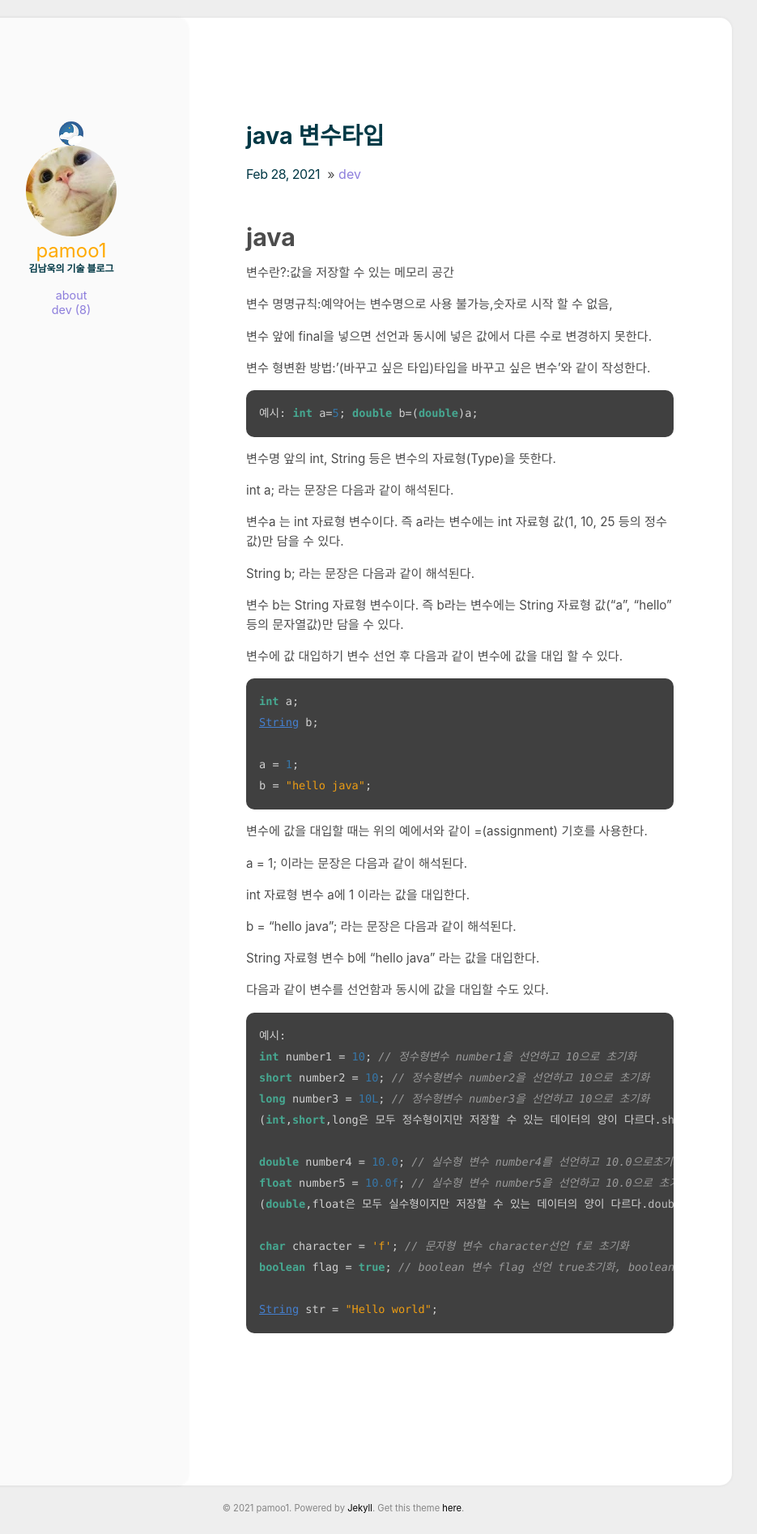
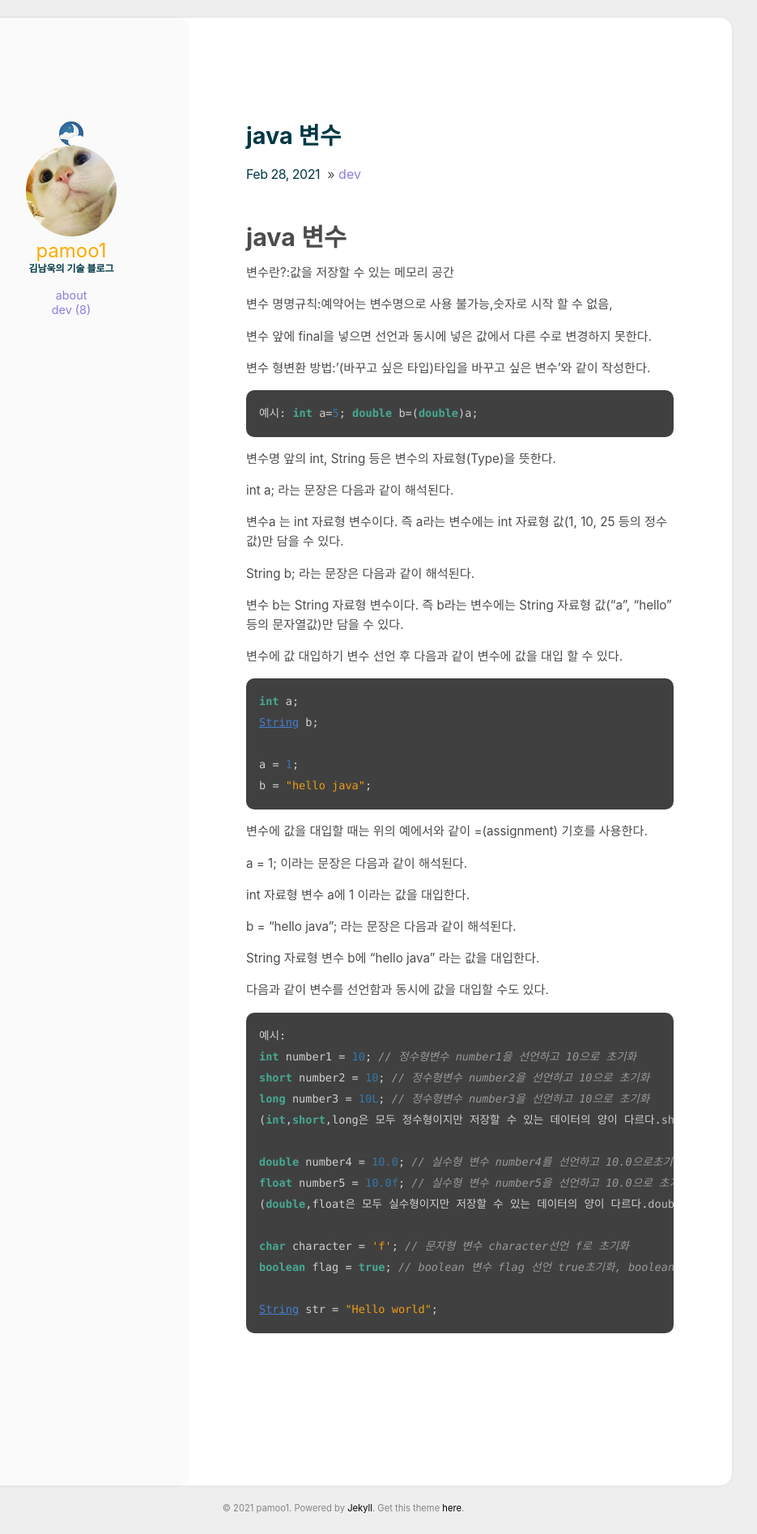
Before and after one commit to pamoo1/bloag, a Jekyll site: the page built from _posts/2021-02-28-java 변수.md, in a window 1280 px wide. Shown: the whole page at 81% size, without its empty margins (216-1151 px from the left). Built offline with Jekyll 4.4.1, drawn with Linux system fonts in a browser that asks for light colours.

Commit message:
Update and rename 2021-02-28-java 변수타입의 종류.md to 2021-02-28-java 변수.md

```diff
--- a/_posts/2021-02-28-java 변수타입의 종류.md
+++ b/_posts/2021-02-28-java 변수.md
@@ -1,9 +1,9 @@
 ---
-title: java 변수타입
+title: java 변수
 categories: [dev]
 comments: true
 ---
-java
+java 변수
 =============
 
 변수란?:값을 저장할 수 있는 메모리 공간
```
